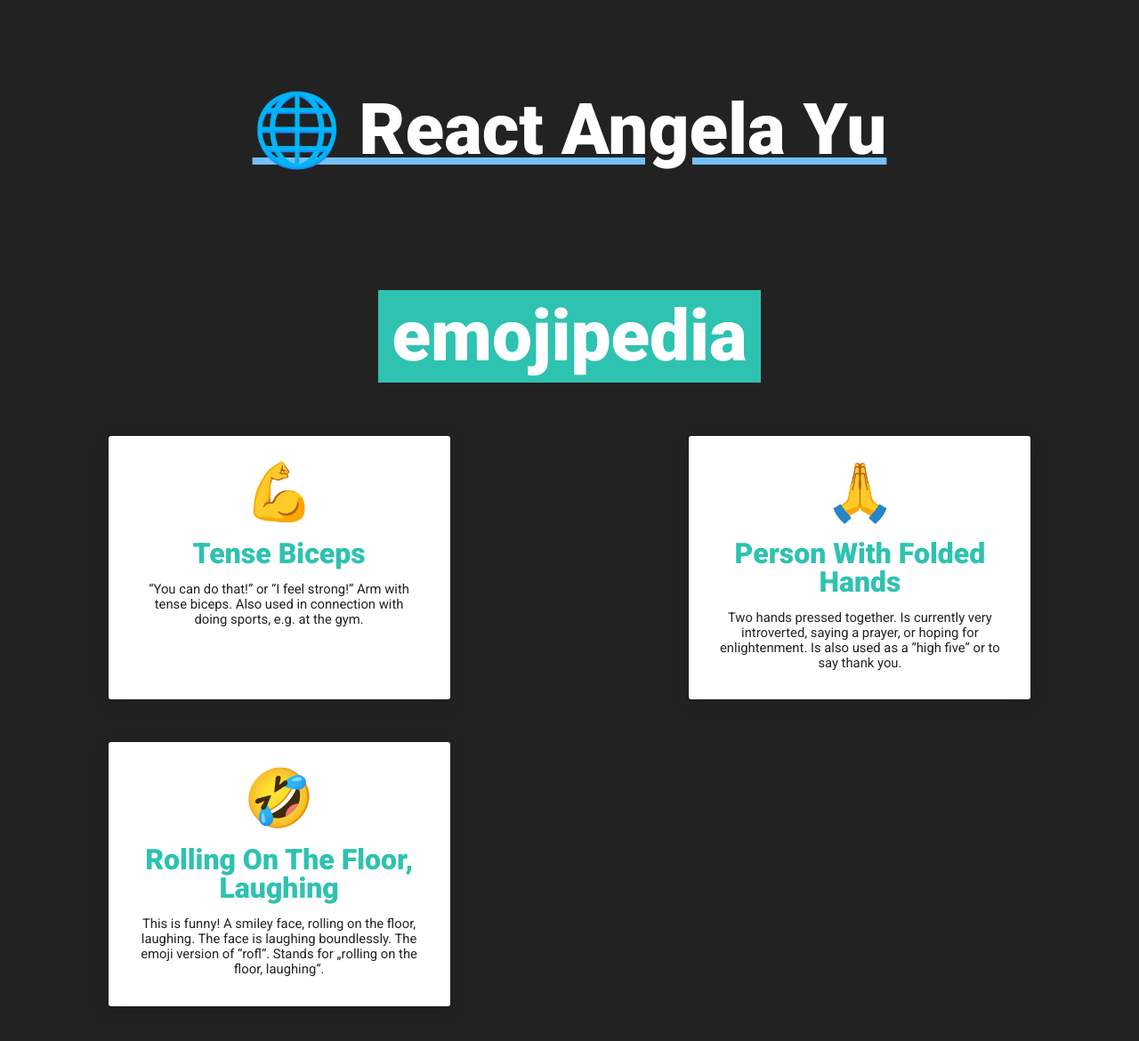
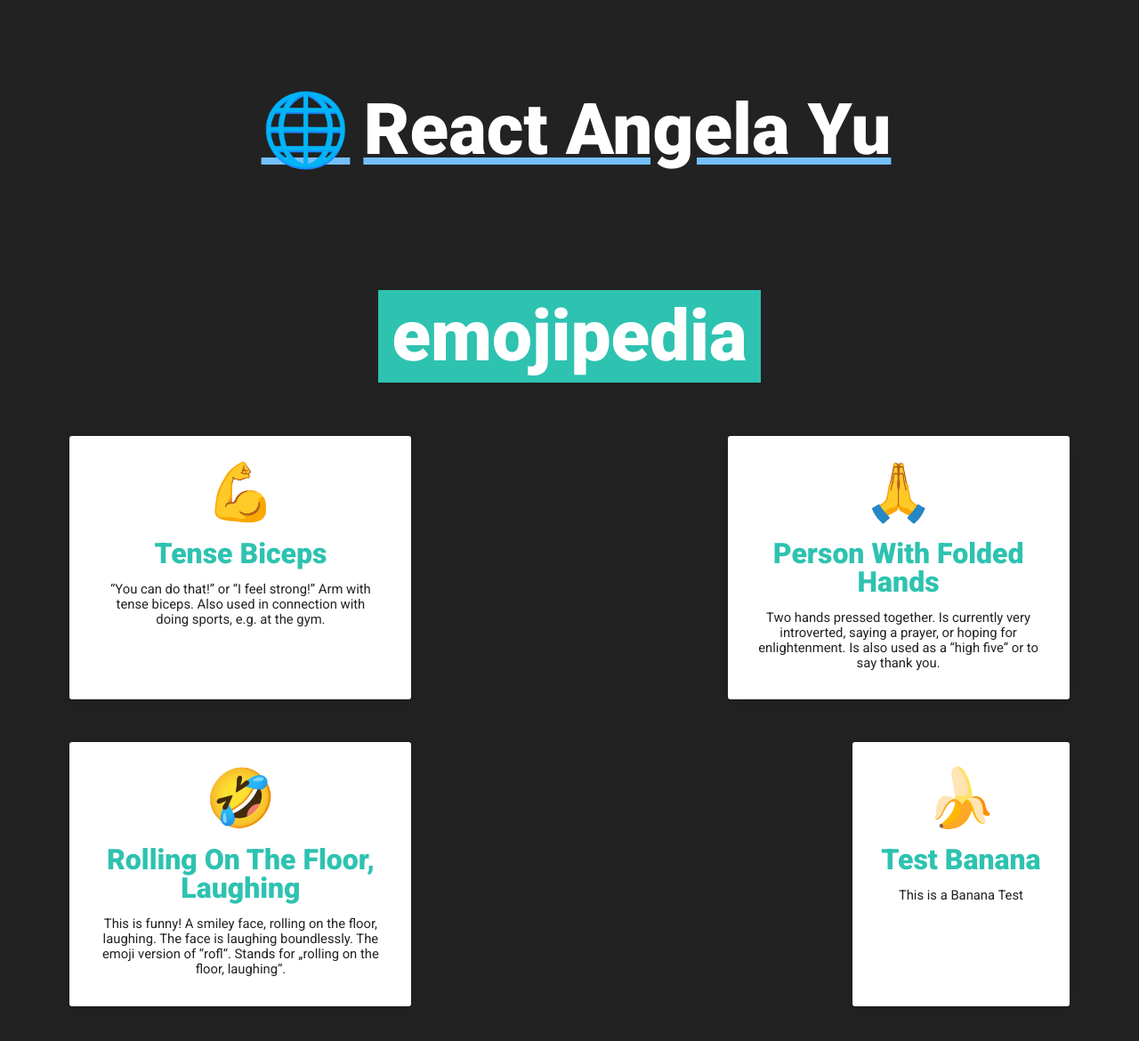
Before and after one commit to NachoKai/react-practice, a React (Create React App) app: page /Emojipedia in a window 1280 px wide. Shown: the top 1170 px of the page at 89% size. Built offline with nearby package versions, Linux system fonts and the light colour scheme.

Commit message:
add emojipedia

```diff
--- a/src/App.css
+++ b/src/App.css
@@ -16,3 +16,7 @@
 h2 {
   color: #2ec2b0;
 }
+
+.logo {
+  background-color: transparent;
+}
--- a/src/App.js
+++ b/src/App.js
@@ -38,7 +38,12 @@
     <Router>
       <div className="App">
         <Link to="/">
-          <h1>🌐 React Angela Yu</h1>
+          <h1>
+            <span className="logo" aria-label="react" role="img">
+              🌐
+            </span>
+            React Angela Yu
+          </h1>
         </Link>
 
         <Switch>
--- /dev/null
+++ b/src/components/Emojipedia/EmojiCard.js
@@ -0,0 +1,17 @@
+import React from "react";
+
+const EmojiCard = (props) => {
+  return (
+    <div className="term">
+      <dt>
+        <span className="emoji" role="img" aria-label="Tense Biceps">
+          {props.emoji}
+        </span>
+        <span>{props.name}</span>
+      </dt>
+      <dd>{props.meaning}</dd>
+    </div>
+  );
+};
+
+export default EmojiCard;
--- a/src/components/Emojipedia/Emojipedia.js
+++ b/src/components/Emojipedia/Emojipedia.js
@@ -1,53 +1,28 @@
 import React from "react";
 import "./Emojipedia.css";
+import EmojiCard from "./EmojiCard";
+import emojis from "./data";
 
 const Emojipedia = () => {
+  function createEmojiCard(emoji) {
+    return (
+      <EmojiCard
+        key={emoji.id}
+        id={emoji.id}
+        emoji={emoji.emoji}
+        name={emoji.name}
+        meaning={emoji.meaning}
+      />
+    );
+  }
+
   return (
     <div>
       <h1>
         <span>emojipedia</span>
       </h1>
 
-      <dl className="dictionary">
-        <div className="term">
-          <dt>
-            <span className="emoji" role="img" aria-label="Tense Biceps">
-              💪
-            </span>
-            <span>Tense Biceps</span>
-          </dt>
-          <dd>
-            “You can do that!” or “I feel strong!” Arm with tense biceps. Also
-            used in connection with doing sports, e.g. at the gym.
-          </dd>
-        </div>
-        <div className="term">
-          <dt>
-            <span className="emoji" role="img" aria-label="Tense Biceps">
-              🙏
-            </span>
-            <span>Person With Folded Hands</span>
-          </dt>
-          <dd>
-            Two hands pressed together. Is currently very introverted, saying a
-            prayer, or hoping for enlightenment. Is also used as a “high five”
-            or to say thank you.
-          </dd>
-        </div>
-        <div className="term">
-          <dt>
-            <span className="emoji" role="img" aria-label="Tense Biceps">
-              🤣
-            </span>
-            <span>Rolling On The Floor, Laughing</span>
-          </dt>
-          <dd>
-            This is funny! A smiley face, rolling on the floor, laughing. The
-            face is laughing boundlessly. The emoji version of “rofl“. Stands
-            for „rolling on the floor, laughing“.
-          </dd>
-        </div>
-      </dl>
+      <dl className="dictionary">{emojis.map(createEmojiCard)}</dl>
     </div>
   );
 };
--- a/src/components/Emojipedia/data.js
+++ b/src/components/Emojipedia/data.js
@@ -20,6 +20,12 @@
     meaning:
       "This is funny! A smiley face, rolling on the floor, laughing. The face is laughing boundlessly. The emoji version of “rofl“. Stands for „rolling on the floor, laughing“.",
   },
+  {
+    id: 4,
+    emoji: "🍌",
+    name: "Test Banana",
+    meaning: "This is a Banana Test",
+  },
 ];
 
 export default emojipedia;
```
